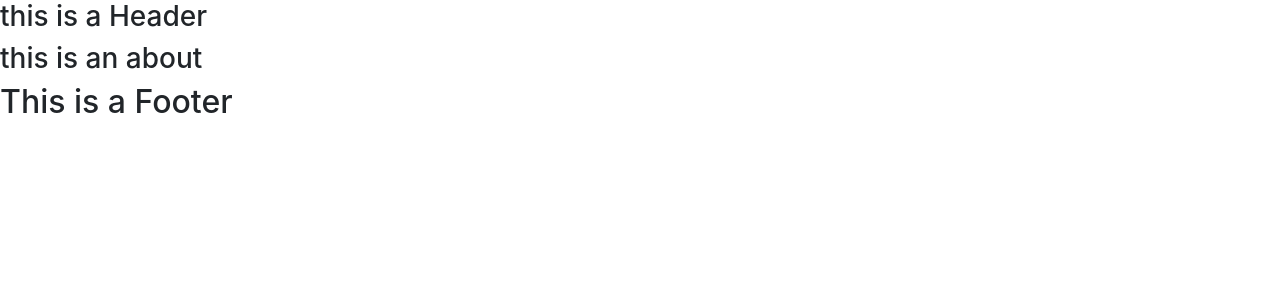
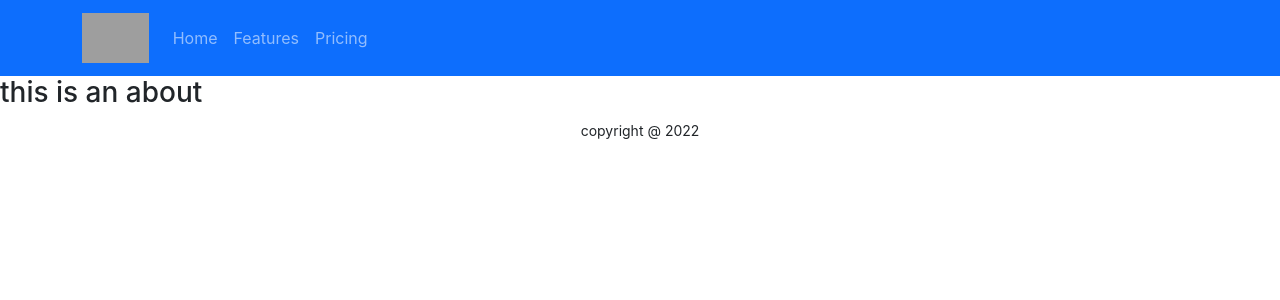
Before and after one commit to abdulmatin303/doctor-chamber, a React (Create React App) app: page /about in a window 1280 px wide. Shown: the top 300 px of the page. Built offline with nearby package versions, Linux system fonts and the light colour scheme; grey boxes are pictures that could not be loaded.

Commit message:
nav bar added

```diff
--- a/package.json
+++ b/package.json
@@ -6,8 +6,10 @@
     "@testing-library/jest-dom": "^5.16.4",
     "@testing-library/react": "^13.1.1",
     "@testing-library/user-event": "^13.5.0",
+    "bootstrap": "^5.1.3",
     "firebase": "^9.6.11",
     "react": "^18.0.0",
+    "react-bootstrap": "^2.2.3",
     "react-dom": "^18.0.0",
     "react-router-dom": "^6.3.0",
     "react-scripts": "5.0.1",
--- a/src/Pages/Shared/Footer/Footer.js
+++ b/src/Pages/Shared/Footer/Footer.js
@@ -1,9 +1,11 @@
 import React from 'react';
 import './Footer.css'
 const Footer = () => {
+    const today= new Date();
+    const year= today.getFullYear();
     return (
         <div>
-            <h2>This is a Footer</h2>
+            <p className='text-center'><small>copyright @ {year} </small></p>
         </div>
     );
 };
--- a/src/Pages/Shared/Header/Header.js
+++ b/src/Pages/Shared/Header/Header.js
@@ -1,10 +1,25 @@
 import React from 'react';
+import { Container, Nav, Navbar } from 'react-bootstrap';
 import './Header.css';
 const Header = () => {
     return (
-        <div>
-            <h3>this is a Header</h3>
-        </div>
+        <>
+
+  <Navbar bg="primary" variant="dark">
+    <Container>
+    <Navbar.Brand href="#home">
+        <img height='50' weight='150' src="https://i.ibb.co/gdHnpJ8/logo.png" alt="" />
+    </Navbar.Brand>
+    <Nav className="me-auto">
+      <Nav.Link href="#home">Home</Nav.Link>
+      <Nav.Link href="#features">Features</Nav.Link>
+      <Nav.Link href="#pricing">Pricing</Nav.Link>
+    </Nav>
+    </Container>
+  </Navbar>
+
+
+</>
     );
 };
 
```
Also changed, not shown: 1 other file (tests, documents, lock files or other folders).
